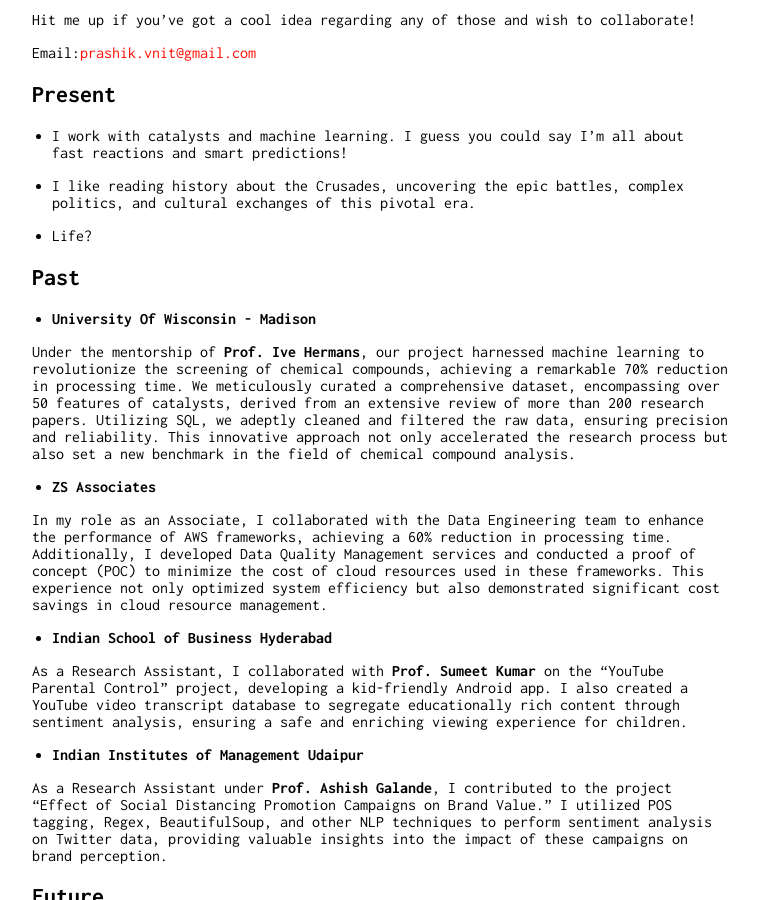
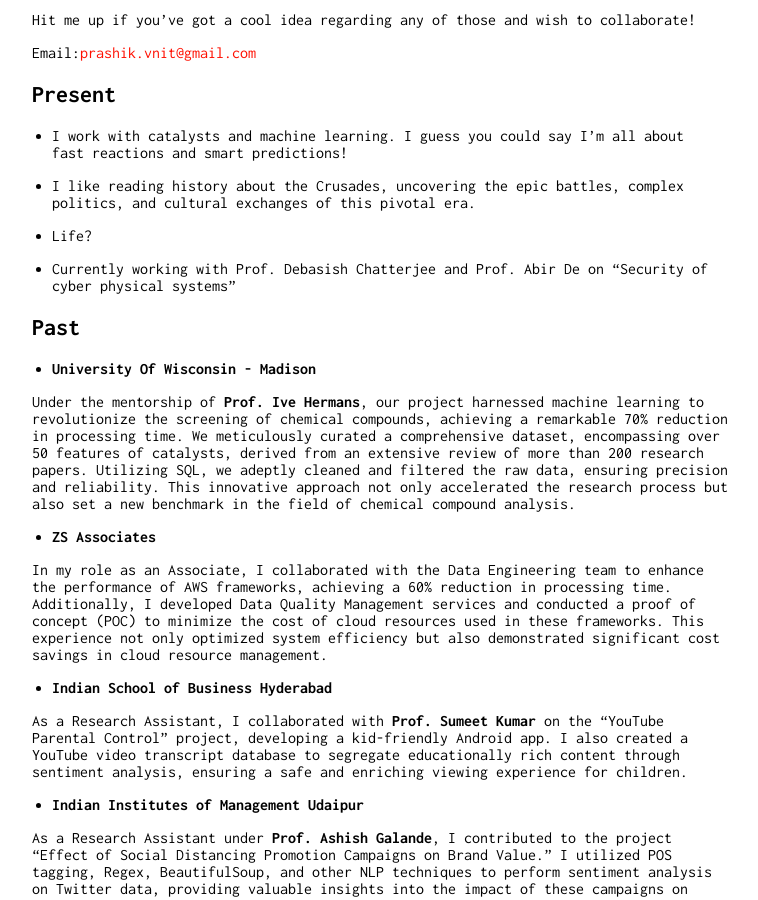
Before and after one commit to hotshott22/portfolio, a Jekyll site: the page built from index.md, in a window 1280 px wide and 900 px high, scrolled down 540 px. Shown: the whole window, without its empty margins (258-1016 px from the left). Built offline with Jekyll 4.4.1, drawn with Linux system fonts in a browser that asks for light colours; nearby versions of some CDN libraries.

Commit message:
Update index.md

```diff
--- a/index.md
+++ b/index.md
@@ -28,6 +28,8 @@ Email:[prashik.vnit@gmail.com](mailto:prashik.vnit@gmail.com?subject=Webpage)
 * I like reading history about the Crusades, uncovering the epic battles, complex politics, and cultural exchanges of this pivotal era.
 
 * Life?
+
+* Currently working with Prof. Debasish Chatterjee and Prof. Abir De on "Security of cyber physical systems"
 
 
 ## Past
```
